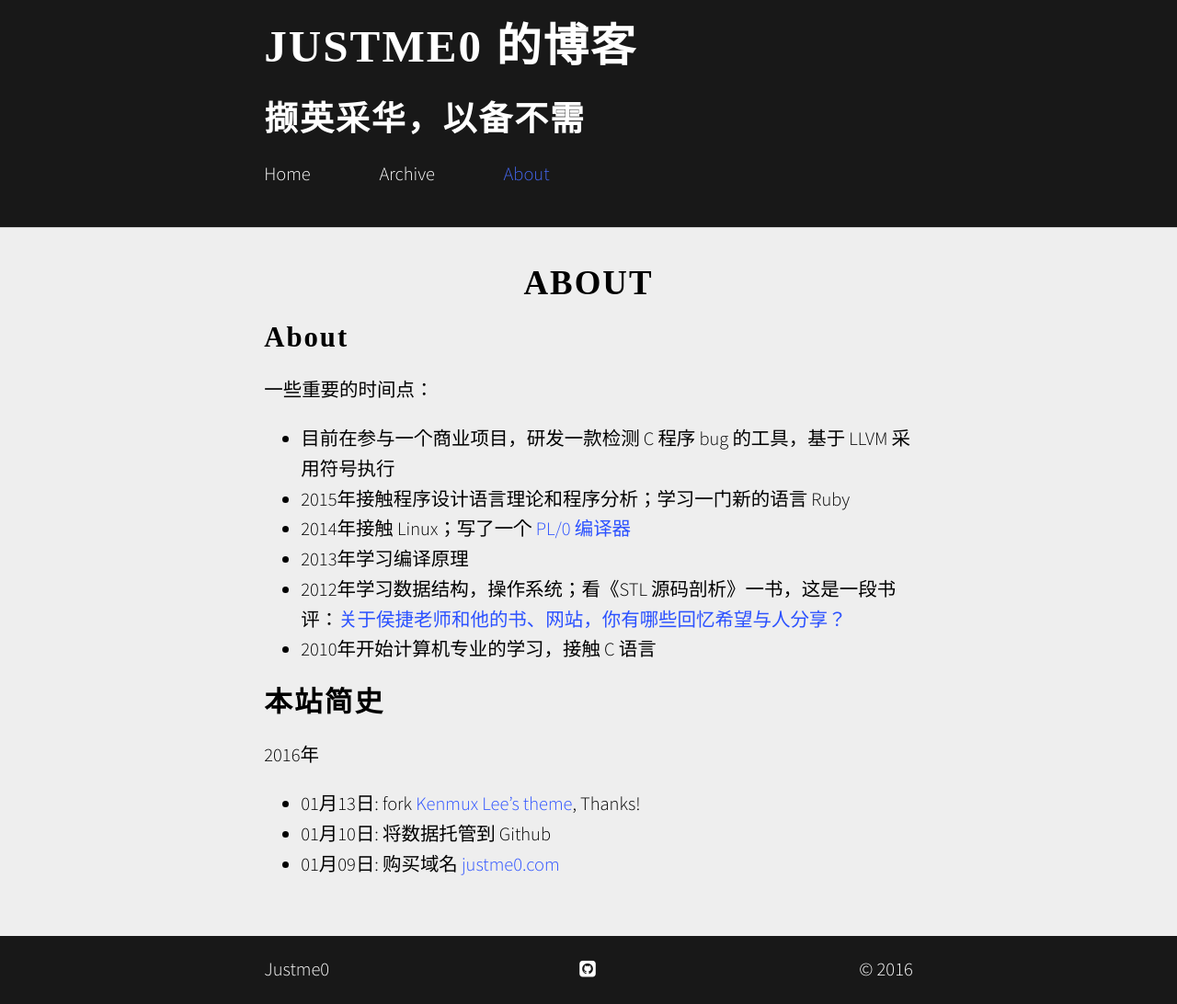
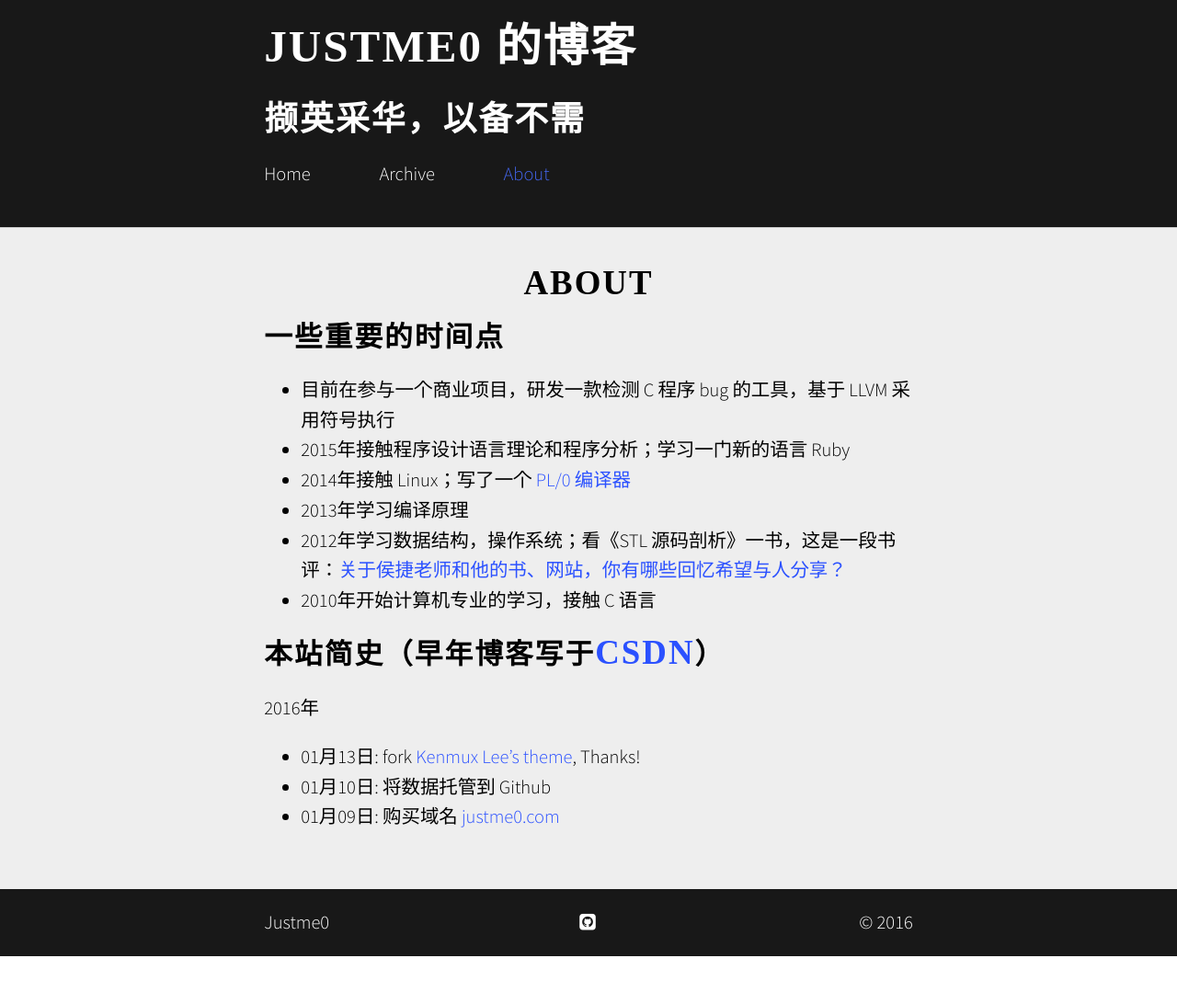
Before and after one commit to Justme0/justme0.github.io, a Jekyll site: the page built from about.md, in a window 1280 px wide. Shown: the whole page at 92% size. Built offline with Jekyll 4.4.1, drawn with Linux system fonts in a browser that asks for light colours; nearby versions of some CDN libraries; some web fonts are replaced; after the commit the page ends 1040 px from its top, so only the background shows below that.

Commit message:
About: add previous blog site

```diff
--- a/about.md
+++ b/about.md
@@ -3,8 +3,7 @@ title: "About"
 permalink: /about/index.html
 ---
 
-# About
-一些重要的时间点：
+# 一些重要的时间点
 
 - 目前在参与一个商业项目，研发一款检测 C 程序 bug 的工具，基于 LLVM 采用符号执行
 - 2015年接触程序设计语言理论和程序分析；学习一门新的语言 Ruby
@@ -13,7 +12,7 @@ permalink: /about/index.html
 - 2012年学习数据结构，操作系统；看《STL 源码剖析》一书，这是一段书评：[关于侯捷老师和他的书、网站，你有哪些回忆希望与人分享？](https://www.zhihu.com/question/28400554/answer/41178306){:target=" _blank"}
 - 2010年开始计算机专业的学习，接触 C 语言
 
-# 本站简史
+# 本站简史（早年博客写于[CSDN](http://blog.csdn.net/justme0){:target="_blank"}）
 2016年
 
 - 01月13日: fork <a href="https://github.com/kenmux/kenmux.github.io" target="_blank">Kenmux Lee's theme</a>, Thanks!
```
Also changed, not shown: 1 other file.
